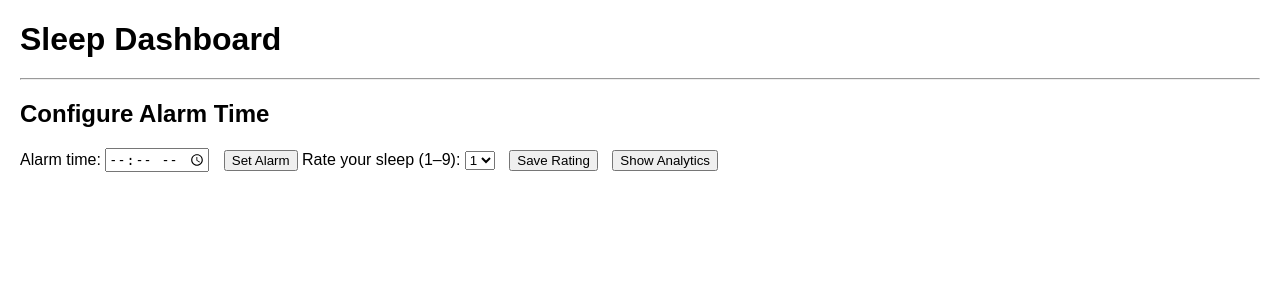
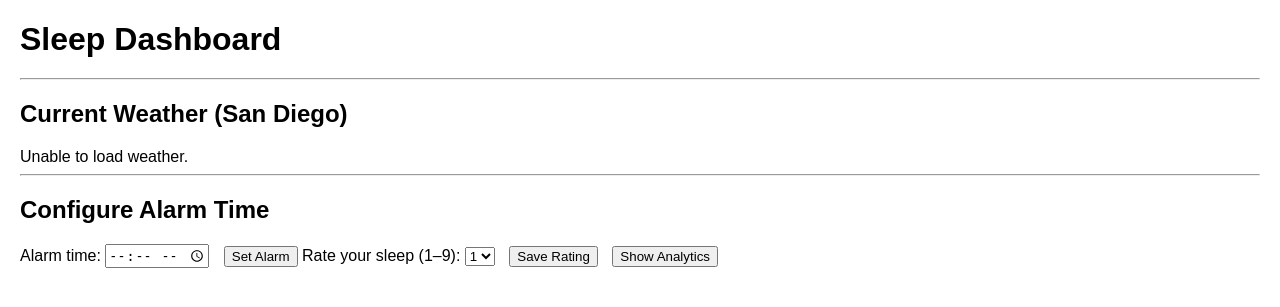
Before and after one commit to Jaypee2109/iot_server, a Flask app: page / in a window 1280 px wide. Shown: the top 307 px of the page. Run offline with Flask 3, Linux system fonts and the light colour scheme.

Commit message:
current weather fetch added

```diff
--- a/static/js/main.js
+++ b/static/js/main.js
@@ -1,4 +1,35 @@
 let analyticsChart = null;
+
+// Fetch and display San Diego’s current weather via Open-Meteo
+function fetchWeather() {
+  const weatherDiv = document.getElementById("weather");
+  weatherDiv.textContent = "Loading weather…";
+  fetch(
+    "https://api.open-meteo.com/v1/forecast" +
+      "?latitude=32.7157&longitude=-117.1611" +
+      "&current_weather=true" +
+      "&timezone=America/Los_Angeles"
+  )
+    .then((res) => {
+      if (!res.ok) throw new Error(`HTTP ${res.status}`);
+      return res.json();
+    })
+    .then((data) => {
+      // Open-Meteo returns temperature in °C
+      const tempC = data.current_weather.temperature.toFixed(1);
+      // Optional: convert to °F
+      const tempF = ((tempC * 9) / 5 + 32).toFixed(1);
+      weatherDiv.innerHTML = `<strong>${tempC}°C</strong> (${tempF}°F)`;
+    })
+    .catch((err) => {
+      console.error("Weather fetch failed:", err);
+      weatherDiv.textContent = "Unable to load weather.";
+    });
+}
+
+fetchWeather();
+// refresh every 10 minutes
+setInterval(fetchWeather, 10 * 60 * 1000);
 
 // Save rating button
 document.getElementById("saveRating").addEventListener("click", () => {
--- a/templates/index.html
+++ b/templates/index.html
@@ -10,6 +10,10 @@
   <body>
     <h1>Sleep Dashboard</h1>
     <section>
+      <hr />
+
+      <h2>Current Weather (San Diego)</h2>
+      <div id="weather">Loading weather…</div>
       <hr />
 
       <h2>Configure Alarm Time</h2>
```
